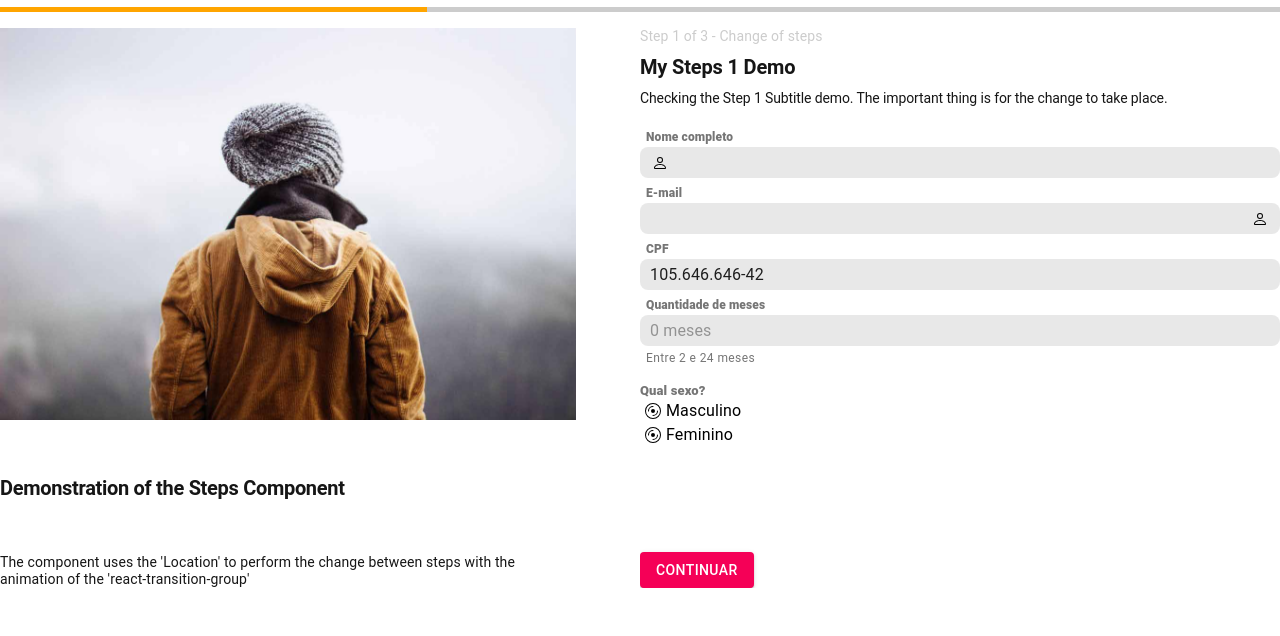
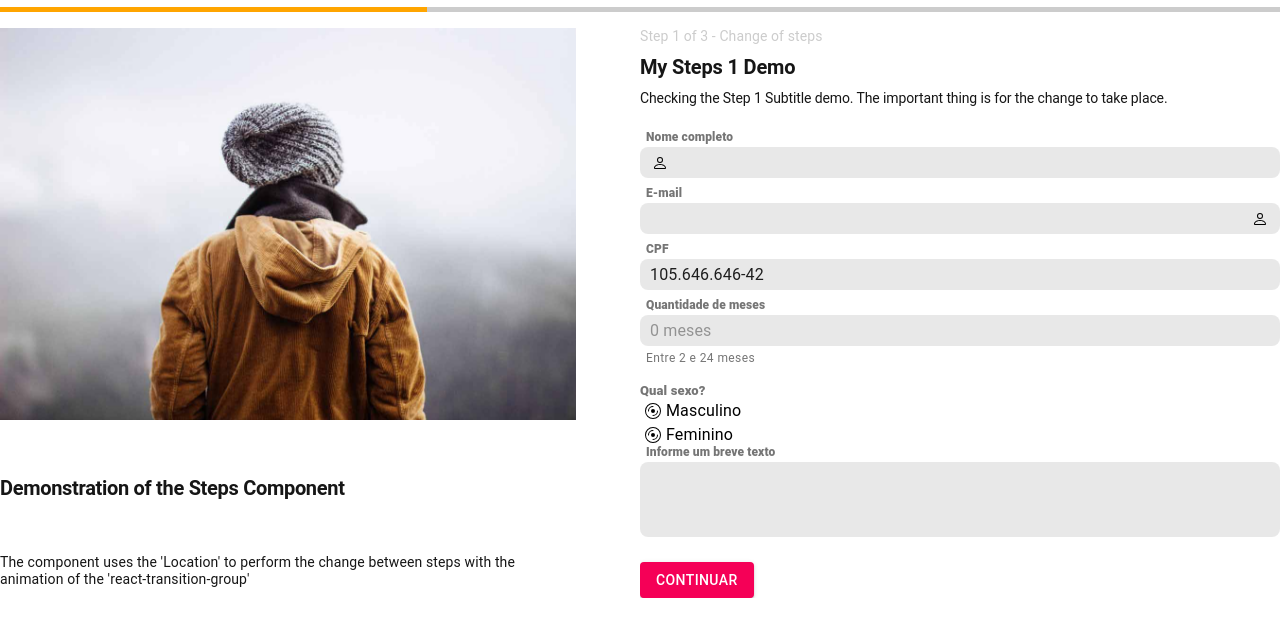
Before and after one commit to RodolfoHerman/react-hook-form-with-ui-material-and-yup, a React (Create React App) app: page / in a window 1280 px wide. Shown: the top 636 px of the page. Built offline with nearby package versions, Linux system fonts and the light colour scheme.

Commit message:
Implementação do componente de TextArea

```diff
--- a/src/shared/index.js
+++ b/src/shared/index.js
@@ -2,10 +2,12 @@ import Stepper from "./components/Stepper";
 import Input from "./inputs/Input/Input";
 import InputNumber from "./inputs/InputNumber/InputNumber";
 import RadioGroup from "./inputs/RadioGroup/RadioGroup";
+import TextArea from "./inputs/TextArea/TextArea";
 
 export {
     Stepper,
     Input,
     InputNumber,
     RadioGroup,
+    TextArea,
 }
--- /dev/null
+++ b/src/shared/inputs/TextArea/TextArea.js
@@ -0,0 +1,96 @@
+import React, { memo, useCallback } from "react";
+
+import { useControlled } from "../hooks/useControlled";
+import InputHookFormWrapper from "../InputHookFormWrapper";
+import PropTypes from "prop-types";
+import StyledInput from "../StyledInput";
+
+const TextAreaComponent = React.forwardRef(({
+    name,
+    label,
+    value,
+    disabled = false,
+    readOnly = false,
+    maxLength,
+    placeholder,
+    helperText,
+    minRows = 4,
+    maxRows = 6,
+    onChange,
+    onBlur,
+    errors,
+    classes = {},
+}, ref) => {
+    const [valueProp, setvalueProp] = useControlled({
+        controlled: value,
+        defaultState: "",
+    });
+
+    const getHelper = () => {
+        return !!helperText
+            ? helperText
+            : errors[name]?.message;
+    }
+
+    const handleInputChange = useCallback((callback) => (event) => {
+        const { target } = event;
+
+        if(target.value !== valueProp) {
+            setvalueProp(target.value);
+            callback && callback(event);
+        }
+    }, [valueProp, setvalueProp]);
+
+    return (
+        <StyledInput
+            onChange={handleInputChange(onChange)}
+            onBlur={onBlur}
+            inputRef={ref}
+            name={name}
+            value={valueProp}
+            placeholder={placeholder}
+            label={label}
+            helperText={getHelper()}
+            error={!!errors[name]}
+            disabled={disabled}
+            readOnly={readOnly}
+            maxLength={maxLength}
+            multiline
+            minRows={minRows}
+            maxRows={maxRows}
+            classes={classes}
+        />
+    )
+})
+
+const TextArea = (
+    props = {
+        name: undefined,
+        label: undefined,
+        value: undefined,
+        disabled: undefined,
+        readOnly: undefined,
+        maxLength: undefined,
+        placeholder: undefined,
+        helperText: undefined,
+        minRows: undefined,
+        maxRows: undefined,
+        classes: undefined,
+    }
+) => <InputHookFormWrapper Element={TextAreaComponent} {...props} />
+
+TextArea.propTypes = {
+    name: PropTypes.string.isRequired,
+    label: PropTypes.oneOfType([PropTypes.string, PropTypes.element]),
+    value: PropTypes.string,
+    disabled: PropTypes.bool,
+    readOnly: PropTypes.bool,
+    maxLength: PropTypes.number,
+    placeholder: PropTypes.string,
+    helperText: PropTypes.oneOfType([PropTypes.string, PropTypes.element]),
+    minRows: PropTypes.number,
+    maxRows: PropTypes.number,
+    classes: PropTypes.object,
+}
+
+export default memo(TextArea);
--- a/src/views/DemoPage1.js
+++ b/src/views/DemoPage1.js
@@ -8,6 +8,7 @@ import * as yup from "yup";
 import { yupResolver } from '@hookform/resolvers/yup';
 import InputNumber from "../shared/inputs/InputNumber/InputNumber";
 import RadioGroup from "../shared/inputs/RadioGroup/RadioGroup";
+import { TextArea } from "../shared";
 
 
 const tempoMesesErrorText = "Entre 2 e 24 meses";
@@ -34,6 +35,7 @@ const schema = yup.object().shape({
             }
         ).required(tempoMesesErrorText),
     sexo: yup.string().required("Sexo é obrigatório"),
+    texto: yup.string().required("Texto é obrigatório"),
 });
 
 const DemoPage1 = ({
@@ -116,6 +118,14 @@ const DemoPage1 = ({
                                 ]}
                             />
                         </Grid>
+                        <Grid item>
+                            <TextArea
+                                name="texto"
+                                label="Informe um breve texto"
+                                minRows={2}
+                                maxRows={4}
+                            />
+                        </Grid>
                     </Grid>
                 </FormProvider>
             </Grid>
```
